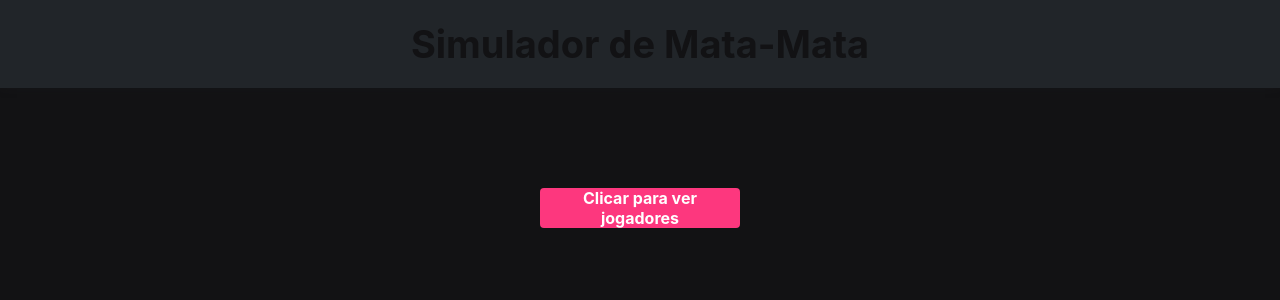
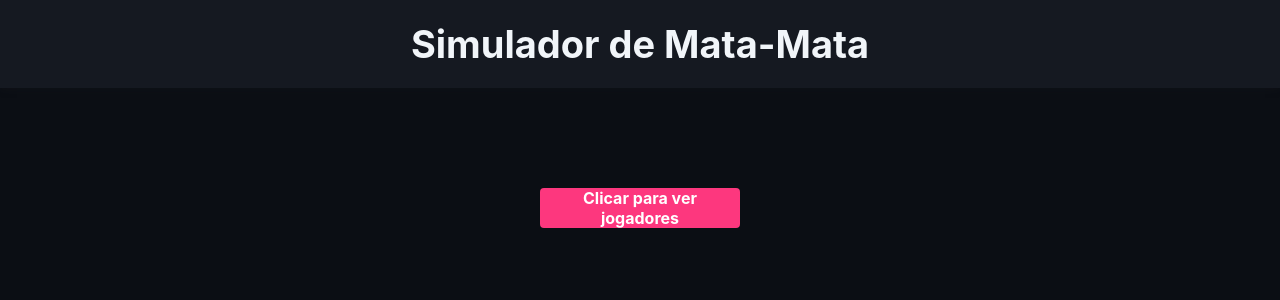
Before and after one commit to ElderlyRoom7805/Trabalho-de-estatistica, a React (Vite) app: page / in a window 1280 px wide. Shown: the top 300 px of the page. Built offline with nearby package versions, Linux system fonts and the light colour scheme.

Commit message:
css-uptade-2

```diff
--- a/src/styles/header.scss
+++ b/src/styles/header.scss
@@ -18,7 +18,7 @@ header {
             font-family: var(--font-family);
             font-size: var(--font-size-1);
             font-weight: var(--font-weight-1);
-            color: var(--grey-4);
+            color: var(--grey-0);
 
             span {
                 color: var(--color-primary);
--- a/src/styles/index.scss
+++ b/src/styles/index.scss
@@ -2,11 +2,11 @@
     --color-primary: #FD377E;
     --color-primary-2: #E34981;
     --color-secondary: #03B898;
-    --grey-4: #121214; /* Fundo mais escuro (Background) */
-    --grey-3: #212529; /* Cards e Header */
-    --grey-2: #343b41; /* Inputs e Seções internas */
-    --grey-1: #868e96; /* Textos secundários */
-    --grey-0: #f8f9fa;
+    --grey-4: #0B0E14; /* Fundo principal (quase preto, mas com profundidade) */
+    --grey-3: #151921; /* Cards e Header (um pouco mais claro que o fundo) */
+    --grey-2: #1C222D; /* Inputs, divisórias e seções internas */
+    --grey-1: #94A3B8; /* Texto secundário (Slate grey) */
+    --grey-0: #F1F5F9;
 
     --font-family: "Inter", serif;
     --font-weight-1: 700;
@@ -30,3 +30,6 @@ main{
     justify-content: center;
     align-items: flex-start;
 }
+p, h1, h2, h3, h4, h5, h6, span, label, button {
+    color: var(--grey-0);
+}
```
